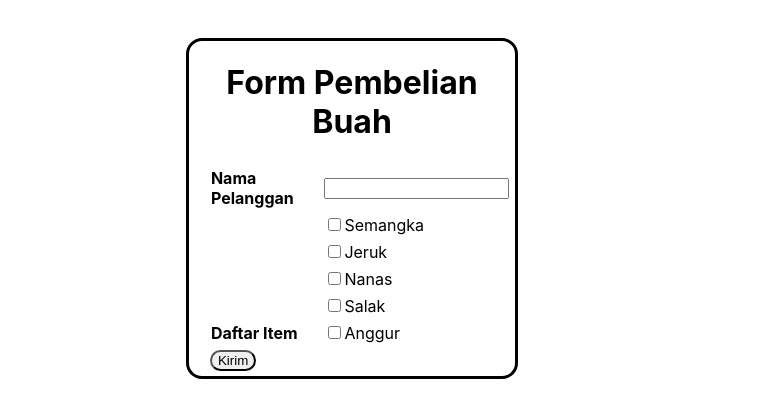
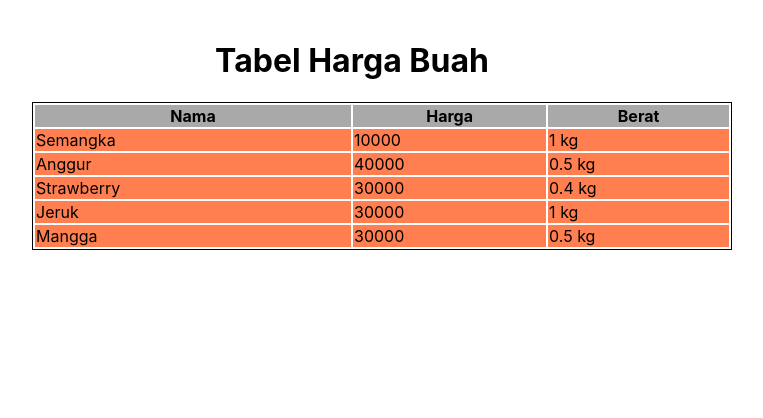
Before and after one commit to diftandra/sanbercode-reactjs-batch18-part2, a React (Create React App) app in the folder my-app/: page / in a window 1280 px wide. Shown: the top 418 px of the page, without its empty margins (288-1051 px from the left). Built offline with nearby package versions, Linux system fonts and the light colour scheme.

Commit message:
Tugas-10

```diff
--- a/my-app/src/App.css
+++ b/my-app/src/App.css
@@ -5,6 +5,15 @@
   margin-right: 37%;
   margin-top: 3%;
   border-radius: 16px;
+}
+
+.main {
+  margin-left: 25%;
+  margin-right: 25%;
+}
+
+.title {
+  text-align: center;
 }
 
 .tblAtt {
--- a/my-app/src/App.js
+++ b/my-app/src/App.js
@@ -1,42 +1,17 @@
 import React from 'react';
 import logo from './logo.svg';
 import './App.css';
+import tableDaftarBuah from './Tugas-9/tugas9';
+import TableHargaDaftarBuah from './Tugas-10/tugas10';
 
 function App() {
   return (
-    <div className="App">
-      <h1>Form Pembelian Buah</h1>
-      <table className="tblAtt" cellspacing="5px">
-        <tr>
-          <td><b>Nama Pelanggan</b></td>
-          <td><input></input></td>
-        </tr>
-        <tr>
-          <td></td>
-          <td><input type="checkbox"/>Semangka </td>
-        </tr>
-        <tr>
-          <td></td>
-          <td><input type="checkbox"/>Jeruk</td>
-        </tr>
-        <tr>
-          <td></td>
-          <td><input type="checkbox"/>Nanas</td>
-        </tr>
-        <tr>
-          <td></td>
-          <td><input type="checkbox"/>Salak</td>
-        </tr>
-        <tr>
-          <td><b>Daftar Item</b></td>
-          <td><input type="checkbox"/>Anggur</td>
-        </tr>
-        <tr>
-          <input className="btn" type="submit" value="Kirim"/>
-        </tr>
-      </table>
+    <div className="main">
+      <tableDaftarBuah/>
+      <br/>
+      <TableHargaDaftarBuah />
     </div>
-  );
+   );
 }
 
 export default App;
--- /dev/null
+++ b/my-app/src/Tugas-10/tugas10.js
@@ -0,0 +1,58 @@
+import React from "react";
+
+class ValueTableHead extends React.Component {
+  render() {
+    const StyleHead = { background: "darkgray" };
+    return <th style={StyleHead}>{this.props.text}</th>;
+  }
+}
+
+class ValueTableBody extends React.Component {
+  render() {
+    const StyleBody = { background: "#ff7f50" };
+    return this.props.satuan === undefined ? (
+      <td style={StyleBody}>{this.props.data}</td>
+    ) : (
+      <td style={StyleBody}>
+        {this.props.data} {this.props.satuan}
+      </td>
+    );
+  }
+}
+
+class TableHargaDaftarBuah extends React.Component {
+  render() {
+    let dataHargaBuah = [
+      { nama: "Semangka", harga: 10000, berat: 1000 },
+      { nama: "Anggur", harga: 40000, berat: 500 },
+      { nama: "Strawberry", harga: 30000, berat: 400 },
+      { nama: "Jeruk", harga: 30000, berat: 1000 },
+      { nama: "Mangga", harga: 30000, berat: 500 },
+    ];
+    return (
+      <div>
+        <h1 style={{ textAlign: "center" }}>Tabel Harga Buah</h1>
+        <table
+          style={{ margin: "0px", width: "700px", border: "1px solid #000" }}
+        >
+          <tr>
+            <ValueTableHead text="Nama" />
+            <ValueTableHead text="Harga" />
+            <ValueTableHead text="Berat" />
+          </tr>
+          {dataHargaBuah.map((data) => {
+            return (
+              <tr>
+                <ValueTableBody data={data.nama} />
+                <ValueTableBody data={data.harga} />
+                <ValueTableBody data={data.berat / 1000} satuan="kg" />
+              </tr>
+            );
+          })}
+        </table>
+      </div>
+    );
+  }
+}
+
+export default TableHargaDaftarBuah;
--- /dev/null
+++ b/my-app/src/Tugas-9/tugas9.js
@@ -0,0 +1,40 @@
+import React from 'react';
+
+class tableDaftarBuah extends React.Component {
+  render() {
+    return (<div className="App">
+    <h1 className="title">Form Pembelian Buah</h1>
+    <table className="tblAtt" cellspacing="5px">
+      <tr>
+        <td><b>Nama Pelanggan</b></td>
+        <td><input></input></td>
+      </tr>
+      <tr>
+        <td></td>
+        <td><input type="checkbox"/>Semangka </td>
+      </tr>
+      <tr>
+        <td></td>
+        <td><input type="checkbox"/>Jeruk</td>
+      </tr>
+      <tr>
+        <td></td>
+        <td><input type="checkbox"/>Nanas</td>
+      </tr>
+      <tr>
+        <td></td>
+        <td><input type="checkbox"/>Salak</td>
+      </tr>
+      <tr>
+        <td><b>Daftar Item</b></td>
+        <td><input type="checkbox"/>Anggur</td>
+      </tr>
+      <tr>
+        <input className="btn" type="submit" value="Kirim"/>
+      </tr>
+    </table>
+  </div>);
+  }
+}
+
+export default tableDaftarBuah;
```
